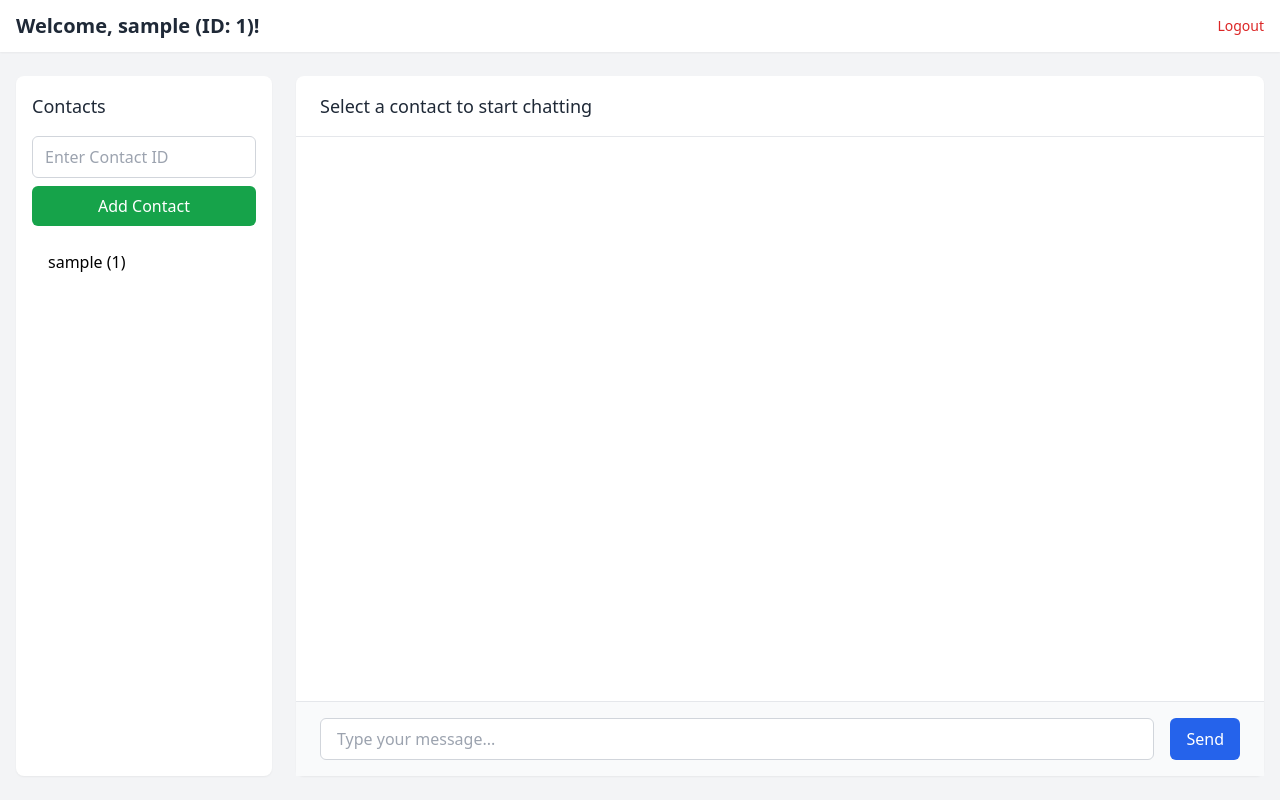
After one commit to kyzn-15/SEFEST25WEBDEV_VIBES, a Flask app: template templates/chat.html in a window 1280 px wide. The commit adds this page. Run offline with Flask 3, Linux system fonts and the light colour scheme; the template is opened without the code that fills it: most values are stand-ins (such as "Sample title", 1, 10 or a date in 2020); some libraries are stand-ins or nearby versions.

Commit message:
adding chat feature

```diff
--- a/main.py
+++ b/main.py
@@ -1,147 +1,133 @@
-from flask import *
+from flask import Flask, render_template, request, redirect, session, url_for, flash, jsonify, get_flashed_messages
 from flask_pymongo import PyMongo
+from flask_socketio import SocketIO, join_room, emit
 from werkzeug.security import generate_password_hash, check_password_hash
 from datetime import datetime, timedelta
 import os
+import random
 
+# ==================== KONFIGURASI APLIKASI UTAMA ====================
 app = Flask(__name__)
 app.secret_key = os.urandom(24)
-
 app.config['PERMANENT_SESSION_LIFETIME'] = timedelta(days=1)
 
-# Konfigurasi MongoDB
+# Gunakan satu MongoDB URL untuk semua kebutuhan
 app.config["MONGO_URI"] = "mongodb+srv://kevin:admin123@kyzn.vrph9.mongodb.net/SEFEST25WEBDEV_VIBES?retryWrites=true&w=majority&appName=Kyzn"
-
 mongo = PyMongo(app)
 
-from pymongo import errors
+# Inisialisasi SocketIO (dengan async_mode threading agar kompatibel)
+socketio = SocketIO(app, async_mode='threading')
 
-try:
-    if mongo.db is None:
-        raise Exception("mongo.db is None. Check your MongoDB URI and connection settings.")
-    mongo.db.list_collection_names()
-    print("MongoDB Connected Successfully")
-except Exception as e:
-    print(f"MongoDB Connection Error: {e}")
+# --- Koleksi untuk Fitur Chat ---
+# Seluruh operasi chat menggunakan koleksi ini (di dalam database utama)
+chat_users = mongo.db.chat_users         # Untuk data profil chat (user_id, contacts, dsb.)
+chat_messages = mongo.db.chat_messages   # Untuk menyimpan pesan chat
 
+# Fungsi pembantu: Pastikan setiap user memiliki profil chat
+def ensure_chat_profile(username):
+    chat_user = chat_users.find_one({"username": username})
+    if not chat_user:
+        while True:
+            new_id = str(random.randint(1000, 999999))
+            if not chat_users.find_one({'user_id': new_id}):
+                break
+        chat_users.insert_one({
+            'username': username,
+            'password': '',  # Password tidak dipakai untuk chat
+            'user_id': new_id,
+            'contacts': []   # Daftar kontak awal kosong
+        })
+        chat_user = chat_users.find_one({"username": username})
+    return chat_user
 
-
-# ==================== ROUTES ====================
-
+# ==================== ROUTES UTAMA (Login, Signup, Survey, Dashboard, dsb.) ====================
 @app.route('/')
 @app.route('/homepage')
 def home():
     if 'username' in session:
-        return redirect(url_for('dashboard'))
+        # Jika sudah login, tampilkan homepage (bukan langsung redirect ke dashboard)
+        return render_template('homepage.html')
     return redirect(url_for('login'))
 
 @app.route('/signup', methods=['GET', 'POST'])
 def signup():
     if 'username' in session:
         return redirect(url_for('dashboard'))
-
     if request.method == 'POST':
         username = request.form['username'].strip()
         email = request.form['email'].strip()
         password = request.form['password']
         confirm_password = request.form['confirm_password']
-
         if password != confirm_password:
             flash("Passwords don't match!", "error")
             return redirect(url_for('signup'))
-
         if mongo.db.users.find_one({"username": username}):
             flash("Username already exists!", "error")
             return redirect(url_for('signup'))
-
         if mongo.db.users.find_one({"email": email}):
             flash("Email already registered!", "error")
             return redirect(url_for('signup'))
-
         hashed_password = generate_password_hash(password)
         mongo.db.users.insert_one({
             "username": username,
             "email": email,
             "password": hashed_password,
             "created_at": datetime.utcnow(),
-            "role": None,  # Default belum isi survey
+            "role": None,  # Belum mengisi survey
             "profile_data": {}
         })
-
         flash("Registration successful! Please login.", "success")
         return redirect(url_for('login'))
-
     return render_template('signup.html', messages=get_flashed_messages(with_categories=True))
-
 
 @app.route('/survey', methods=['GET', 'POST'])
 def survey():
     if 'username' not in session:
         flash('Please login first!', 'warning')
         return redirect(url_for('login'))
-
     user = mongo.db.users.find_one({"username": session['username']})
-
-    if not user:  # Jika user tidak ditemukan, logout dan minta login ulang
+    if not user:
         flash("User not found, please log in again.", "error")
         return redirect(url_for('logout'))
-
-    if user.get("role"):  # Jika sudah mengisi survey, langsung ke dashboard
+    if user.get("role"):
         return redirect(url_for('dashboard'))
-
-
     if request.method == 'POST':
         role = request.form.get('role')
         industry = request.form.get('industry')
         job = request.form.get('job')
         avatar = request.form.get('avatar')
-
         if not role:
             flash("Please select a role!", "error")
             return redirect(url_for('survey'))
-
         profile_data = {}
         if role == "worker":
             profile_data['skills'] = request.form.getlist('skills')
         elif role == "hirer":
             profile_data['requirements'] = request.form.get('requirements')
-
         profile_data.update({
             "industry": industry or "Not specified",
             "job": job or "Not specified",
             "avatar": avatar or "default.png"
         })
-
-        # Update MongoDB with the survey data
         mongo.db.users.update_one(
             {"username": session['username']},
             {"$set": {"role": role, "profile_data": profile_data}}
         )
-
         flash("Survey completed successfully!", "success")
-
-        # Redirect to the dashboard after survey submission
         return redirect(url_for('dashboard'))
-
     return render_template('survey.html', user=user)
-
-
 
 @app.route('/login', methods=['GET', 'POST'])
 def login():
     if 'username' in session:
         return redirect(url_for('dashboard'))
-
     if request.method == 'POST':
         username = request.form['username']
         password = request.form['password']
-
         user = mongo.db.users.find_one({"username": username})
-
         if user and check_password_hash(user['password'], password):
-            session.permanent = True  # Terapkan sesi
+            session.permanent = True
             session['username'] = username
-
             session['user'] = {
                 "username": user['username'],
                 "email": user['email'],
@@ -150,32 +136,28 @@ def login():
                 "firstName": user.get('firstName', ''),
                 "lastName": user.get('lastName', '')
             }
-
-            if not user.get("role"):  # Jika belum isi survey, arahkan ke survey
+            if not user.get("role"):
                 return redirect(url_for('survey'))
-
+            # Pastikan profil chat sudah ada, simpan user_id chat ke session
+            chat_user = ensure_chat_profile(username)
+            session['user_id'] = chat_user['user_id']
             flash('Login successful!', 'success')
             return redirect(url_for('dashboard'))
         else:
             flash('Invalid username or password!', 'error')
-
     return render_template('login.html')
-
 
 @app.route('/dashboard')
 def dashboard():
     if 'username' not in session:
         flash('Please login first!', 'warning')
         return redirect(url_for('login'))
-
-    # Ambil ulang data dari database jika session['user'] kosong atau tidak lengkap
+    # Perbarui data user jika perlu
     if 'user' not in session or not session['user'].get('role'):
         user = mongo.db.users.find_one({"username": session['username']})
         if not user:
             flash("User not found, please log in again.", "error")
             return redirect(url_for('logout'))
-
-        # Isi ulang session['user']
         session['user'] = {
             "username": user['username'],
             "email": user['email'],
@@ -184,9 +166,11 @@ def dashboard():
             "firstName": user.get('firstName', ''),
             "lastName": user.get('lastName', '')
         }
-
+    # Pastikan session['user_id'] sudah ada
+    if 'user_id' not in session:
+        chat_user = ensure_chat_profile(session['username'])
+        session['user_id'] = chat_user['user_id']
     return render_template('dashboard.html', user=session['user'])
-
 
 @app.route('/logout')
 def logout():
@@ -198,31 +182,22 @@ def logout():
 def submit_survey():
     if 'username' not in session:
         return jsonify({'error': 'Unauthorized'}), 401
-
     data = request.get_json()
     if not data:
         return jsonify({'error': 'No data provided'}), 400
-
-    # Extract data from JSON payload
     role = data.get('role')
     industry = data.get('industry')
     job = data.get('job')
     avatar = data.get('avatar')
     first_name = data.get('firstName')
     last_name = data.get('lastName')
-
-    # Basic validation
     if not role:
         return jsonify({'error': 'Role is required'}), 400
-
-    # Prepare profile data
     profile_data = {
         'industry': industry or 'Not specified',
         'job': job or 'Not specified',
         'avatar': avatar or 'default.png'
     }
-
-    # Update user document in MongoDB
     mongo.db.users.update_one(
         {'username': session['username']},
         {'$set': {
@@ -232,19 +207,137 @@ def submit_survey():
             'profile_data': profile_data
         }}
     )
-
-    # **Tambahkan return statement di sini**
     return jsonify({'success': True, 'message': 'Survey submitted successfully!'}), 200
 
 @app.errorhandler(404)
 def page_not_found(e):
-    if 'username' not in session:
-        flash("Page not found! Please login first.", "warning")
+    return render_template('404.html'), 404
+
+# ==================== ROUTES & SOCKETIO UNTUK FITUR CHAT ====================
+@app.route('/chat')
+def chat():
+    if 'username' not in session or 'user_id' not in session:
         return redirect(url_for('login'))
+    # Ambil data profil chat user dan daftar kontak dari koleksi chat_users
+    chat_user = chat_users.find_one({'user_id': session['user_id']})
+    contacts = []
+    if chat_user and 'contacts' in chat_user:
+        for contact_id in chat_user['contacts']:
+            contact_doc = chat_users.find_one({'user_id': contact_id})
+            if contact_doc:
+                contacts.append({
+                    'user_id': contact_doc['user_id'],
+                    'contact_username': contact_doc['username']
+                })
+    return render_template('chat.html', username=session['username'], user_id=session['user_id'], contacts=contacts)
 
-    flash("Page not found!", "error")
-    return redirect(url_for('dashboard'))
+@socketio.on('connect')
+def handle_connect():
+    if 'user_id' in session:
+        join_room(session['user_id'])
+        emit('status', {'msg': f'{session["username"]} has connected'}, room=session['user_id'])
 
-    return jsonify({'success': True, 'redirect': url_for('dashboard')}), 200
+@socketio.on('private_message')
+def handle_private_message(data):
+    sender_username = session['username']
+    sender_id = session['user_id']
+    receiver_id = data.get('receiver')
+    message = data.get('message')
+    if not message:
+        return  # Jangan proses pesan kosong
+    print(f"[DEBUG] private_message: from {sender_id} to {receiver_id}: {message}")
+    timestamp = datetime.now()
+    # Simpan pesan ke koleksi chat_messages
+    message_data = {
+        'sender_id': sender_id,
+        'sender_username': sender_username,
+        'receiver_id': receiver_id,
+        'message': message,
+        'timestamp': timestamp
+    }
+    chat_messages.insert_one(message_data)
+    formatted_time = timestamp.strftime("%H:%M")
+    # Tambahkan pengirim ke daftar kontak penerima (jika belum ada)
+    result = chat_users.update_one(
+        {'user_id': receiver_id},
+        {'$addToSet': {'contacts': sender_id}}
+    )
+    if result.modified_count > 0:
+        sender_doc = chat_users.find_one({'user_id': sender_id})
+        if sender_doc:
+            emit('contact_added', {
+                'contact_id': sender_doc['user_id'],
+                'contact_username': sender_doc['username']
+            }, room=receiver_id)
+    # Emit pesan ke pengirim
+    emit('new_message', {
+        'sender': sender_username,
+        'sender_id': sender_id,
+        'message': message,
+        'timestamp': formatted_time,
+        'is_me': True
+    }, room=sender_id)
+    # Emit pesan ke penerima
+    emit('new_message', {
+        'sender': sender_username,
+        'sender_id': sender_id,
+        'message': message,
+        'timestamp': formatted_time,
+        'is_me': False
+    }, room=receiver_id)
+
+@socketio.on('get_history')
+def handle_get_history(data):
+    my_id = session['user_id']
+    contact_id = data.get('contact')
+    query = {
+        '$or': [
+            {'sender_id': my_id, 'receiver_id': contact_id},
+            {'sender_id': contact_id, 'receiver_id': my_id}
+        ]
+    }
+    history = list(chat_messages.find(query).sort('timestamp', 1))
+    formatted_history = []
+    for msg in history:
+        formatted_history.append({
+            'sender': msg['sender_username'],
+            'message': msg['message'],
+            'timestamp': msg['timestamp'].strftime("%H:%M"),
+            'is_me': msg['sender_id'] == my_id
+        })
+    emit('message_history', formatted_history)
+
+@socketio.on('add_contact')
+def handle_add_contact(data):
+    contact_id = data.get('contact_id')
+    current_user_id = session.get('user_id')
+    print(f"[DEBUG] add_contact: current_user_id={current_user_id}, contact_id={contact_id}")
+    if not contact_id:
+        emit('contact_error', {'msg': 'No contact ID provided.'}, room=current_user_id)
+        return
+    if contact_id == current_user_id:
+        emit('contact_error', {'msg': 'You cannot add yourself as a contact.'}, room=current_user_id)
+        return
+    # Cari kontak di koleksi chat_users
+    contact = chat_users.find_one({'user_id': contact_id})
+    if not contact:
+        emit('contact_error', {
+            'msg': f'User with ID {contact_id} not found. Please ensure the user has logged in at least once.'
+        }, room=current_user_id)
+        return
+    update_result = chat_users.update_one(
+        {'user_id': current_user_id},
+        {'$addToSet': {'contacts': contact_id}}
+    )
+    # Emit event contact_added jika update berhasil (atau dokumen sudah cocok)
+    if update_result.modified_count > 0 or update_result.matched_count > 0:
+        emit('contact_added', {
+            'contact_id': contact['user_id'],
+            'contact_username': contact['username']
+        }, room=current_user_id)
+    else:
+        emit('contact_error', {'msg': 'Failed to add contact.'}, room=current_user_id)
+
+# ==================== MAIN ====================
 if __name__ == '__main__':
-    app.run(debug=True)
+    socketio.run(app, debug=True)
--- /dev/null
+++ b/static/css/chat.css
@@ -0,0 +1,3 @@
+section.chats{
+    margin-top: 18vh;
+}
--- /dev/null
+++ b/templates/404.html
@@ -0,0 +1 @@
+<h1>404</h1>
--- /dev/null
+++ b/templates/chat.html
@@ -0,0 +1,218 @@
+<!DOCTYPE html>
+<html>
+<head>
+    <title>Chat App</title>
+    <meta name="viewport" content="width=device-width, initial-scale=1.0">
+    <script src="https://cdn.tailwindcss.com"></script>
+    <script src="https://cdnjs.cloudflare.com/ajax/libs/socket.io/4.0.1/socket.io.js"></script>
+</head>
+<body class="bg-gray-100 h-screen flex flex-col">
+    <!-- Header -->
+    <header class="bg-white shadow-sm">
+        <div class="max-w-7xl mx-auto px-4 py-3 flex justify-between items-center">
+            <h1 class="text-lg sm:text-xl font-semibold text-gray-800">
+                Welcome, {{ username }} (ID: {{ user_id }})!
+            </h1>
+            <div class="flex items-center gap-4">
+                <button id="mobile-contacts-toggle"
+                        class="md:hidden px-3 py-1 text-gray-600 hover:text-gray-800 focus:outline-none">
+                    Contacts
+                </button>
+                <a href="/logout" class="text-sm text-red-600 hover:text-red-800">Logout</a>
+            </div>
+        </div>
+    </header>
+
+    <!-- Main Content -->
+    <div class="flex-1 max-w-7xl mx-auto w-full px-2 sm:px-4 py-4 sm:py-6 flex flex-col md:flex-row gap-4 sm:gap-6 overflow-hidden">
+        <!-- Contacts Sidebar -->
+        <div id="contacts-sidebar" class="hidden md:block w-full md:w-64 bg-white rounded-lg shadow-sm p-4 overflow-y-auto">
+            <h2 class="text-lg font-medium text-gray-800 mb-4">Contacts</h2>
+            <!-- Add Contact Form -->
+            <div class="mb-4">
+                <input type="text" id="new-contact-id" placeholder="Enter Contact ID" class="w-full px-3 py-2 border border-gray-300 rounded-md focus:outline-none focus:ring-2 focus:ring-blue-500">
+                <button onclick="addContact()" class="mt-2 w-full px-3 py-2 bg-green-600 text-white rounded-md hover:bg-green-700">
+                    Add Contact
+                </button>
+                <p id="contact-error" class="text-red-600 text-sm mt-1"></p>
+            </div>
+            <!-- List of Added Contacts -->
+            <div class="space-y-2" id="contacts-list">
+                {% for contact in contacts %}
+                <button data-contact-username="{{ contact.contact_username }}"
+                        onclick="selectContact('{{ contact.user_id }}')"
+                        class="w-full text-left px-4 py-2 rounded-md hover:bg-gray-100 focus:outline-none focus:ring-2 focus:ring-blue-500 transition-colors duration-200"
+                        id="contact-{{ contact.user_id }}"
+                        data-unread="0">
+                    {{ contact.contact_username }} ({{ contact.user_id }})
+                </button>
+                {% endfor %}
+            </div>
+        </div>
+
+        <!-- Chat Area -->
+        <div class="flex-1 bg-white rounded-lg shadow-sm flex flex-col min-h-0">
+            <!-- Chat Header -->
+            <div class="px-4 sm:px-6 py-3 sm:py-4 border-b">
+                <h3 class="text-lg font-medium text-gray-800" id="current-chat">Select a contact to start chatting</h3>
+            </div>
+            <!-- Messages -->
+            <div class="flex-1 p-4 sm:p-6 overflow-y-auto" id="chat-history">
+                <!-- Notification banner (if needed) will appear here -->
+            </div>
+            <!-- Message Input -->
+            <div class="px-4 sm:px-6 py-3 sm:py-4 border-t bg-gray-50">
+                <div class="flex gap-2 sm:gap-4">
+                    <input type="text" id="message-input" placeholder="Type your message..." class="flex-1 px-3 sm:px-4 py-2 border border-gray-300 rounded-md focus:outline-none focus:ring-2 focus:ring-blue-500 focus:border-blue-500" onkeypress="if(event.key === 'Enter') sendMessage()">
+                    <button onclick="sendMessage()" class="px-4 py-2 bg-blue-600 text-white rounded-md hover:bg-blue-700 focus:outline-none focus:ring-2 focus:ring-offset-2 focus:ring-blue-500">
+                        Send
+                    </button>
+                </div>
+            </div>
+        </div>
+    </div>
+
+    <script>
+        const socket = io();
+        let currentContact = null; // ID kontak yang sedang aktif
+        let unreadNotifications = {}; // Jumlah pesan belum terbaca per kontak
+
+        // Toggle tampilan contacts untuk mobile
+        document.getElementById('mobile-contacts-toggle').addEventListener('click', function() {
+            document.getElementById('contacts-sidebar').classList.toggle('hidden');
+        });
+
+        // Fungsi memperbarui badge notifikasi pada kontak
+        function updateContactBadge(contact_id, count) {
+            const btn = document.getElementById('contact-' + contact_id);
+            if (btn) {
+                const username = btn.getAttribute('data-contact-username');
+                const badge = count > 0 ? ` <span class="bg-red-600 text-white text-xs rounded-full px-2">${count}</span>` : '';
+                btn.innerHTML = `${username} (${contact_id})${badge}`;
+            }
+        }
+
+        // Terima pesan baru dari server
+        socket.on('new_message', function(data) {
+            if (data.is_me) {
+                appendMessage(data);
+                return;
+            }
+            if (currentContact && currentContact === data.sender_id) {
+                appendMessage(data);
+            } else {
+                unreadNotifications[data.sender_id] = (unreadNotifications[data.sender_id] || 0) + 1;
+                updateContactBadge(data.sender_id, unreadNotifications[data.sender_id]);
+                if (!currentContact) {
+                    const chatHistory = document.getElementById('chat-history');
+                    let banner = document.getElementById('notification-banner');
+                    if (!banner) {
+                        banner = document.createElement('div');
+                        banner.id = "notification-banner";
+                        banner.className = "text-center text-gray-600 italic mb-2";
+                        chatHistory.prepend(banner);
+                    }
+                    banner.textContent = `New message from ${data.sender}. Click the contact to view.`;
+                }
+            }
+        });
+
+        // Terima history chat dari server
+        socket.on('message_history', function(history) {
+            const chatHistory = document.getElementById('chat-history');
+            chatHistory.innerHTML = '';
+            history.forEach(appendMessage);
+            chatHistory.scrollTop = chatHistory.scrollHeight;
+        });
+
+        // Jika kontak berhasil ditambahkan, perbarui UI tanpa refresh
+        socket.on('contact_added', function(data) {
+            document.getElementById('contact-error').textContent = '';
+            document.getElementById('new-contact-id').value = '';
+            const contactsList = document.getElementById('contacts-list');
+            if (!document.getElementById('contact-' + data.contact_id)) {
+                const button = document.createElement('button');
+                button.setAttribute('data-contact-username', data.contact_username);
+                button.id = 'contact-' + data.contact_id;
+                button.onclick = function() { selectContact(data.contact_id); };
+                button.className = "w-full text-left px-4 py-2 rounded-md hover:bg-gray-100 focus:outline-none focus:ring-2 focus:ring-blue-500 transition-colors duration-200";
+                button.innerHTML = `${data.contact_username} (${data.contact_id})`;
+                contactsList.appendChild(button);
+            }
+        });
+
+        // Terima error saat menambah kontak
+        socket.on('contact_error', function(data) {
+            document.getElementById('contact-error').textContent = data.msg;
+        });
+
+        // Fungsi untuk menambahkan kontak
+        function addContact() {
+            const contactID = document.getElementById('new-contact-id').value.trim();
+            if (contactID) {
+                socket.emit('add_contact', { contact_id: contactID });
+            }
+        }
+
+        // Fungsi menampilkan pesan di chat history
+        function appendMessage(msg) {
+            const chatHistory = document.getElementById('chat-history');
+            const messageDiv = document.createElement('div');
+            messageDiv.className = `mb-4 ${msg.is_me ? 'flex justify-end' : 'flex justify-start'}`;
+            messageDiv.innerHTML = `
+                <div class="${msg.is_me ? 'bg-blue-600 text-white' : 'bg-gray-100 text-gray-800'} rounded-lg px-3 sm:px-4 py-2 max-w-[85%] sm:max-w-md">
+                    <div class="font-medium ${msg.is_me ? 'text-blue-100' : 'text-gray-900'} text-sm sm:text-base">${msg.sender}</div>
+                    <div class="mt-1 text-sm sm:text-base break-words">${msg.message}</div>
+                    <div class="text-xs mt-1 ${msg.is_me ? 'text-blue-200' : 'text-gray-500'}">${msg.timestamp}</div>
+                </div>
+            `;
+            chatHistory.appendChild(messageDiv);
+            chatHistory.scrollTop = chatHistory.scrollHeight;
+        }
+
+        // Fungsi memilih kontak untuk chat
+        function selectContact(contact_id) {
+            currentContact = contact_id;
+            const btn = document.getElementById('contact-' + contact_id);
+            const contactName = btn.getAttribute('data-contact-username');
+            document.getElementById('current-chat').textContent = `Chat with ${contactName} (${contact_id})`;
+            unreadNotifications[contact_id] = 0;
+            updateContactBadge(contact_id, 0);
+            const banner = document.getElementById('notification-banner');
+            if (banner) { banner.remove(); }
+            document.querySelectorAll('[id^="contact-"]').forEach(btn => btn.classList.remove('bg-gray-100'));
+            btn.classList.add('bg-gray-100');
+            document.getElementById('chat-history').innerHTML = '';
+            socket.emit('get_history', { contact: contact_id });
+            // Sembunyikan sidebar di mobile
+            if (window.innerWidth < 768) {
+                document.getElementById('contacts-sidebar').classList.add('hidden');
+            }
+        }
+
+        // Fungsi mengirim pesan
+        function sendMessage() {
+            const messageInput = document.getElementById('message-input');
+            const message = messageInput.value.trim();
+            if (!currentContact) {
+                alert("Please select a contact to send a message.");
+                return;
+            }
+            if (message) {
+                socket.emit('private_message', {
+                    receiver: currentContact,
+                    message: message
+                });
+                messageInput.value = '';
+            }
+        }
+
+        // Perbarui tampilan sidebar saat window diresize
+        window.addEventListener('resize', function() {
+            if (window.innerWidth >= 768) {
+                document.getElementById('contacts-sidebar').classList.remove('hidden');
+            }
+        });
+    </script>
+</body>
+</html>
```
Also changed, not shown: templates/layout.html (+5 -4 lines).
